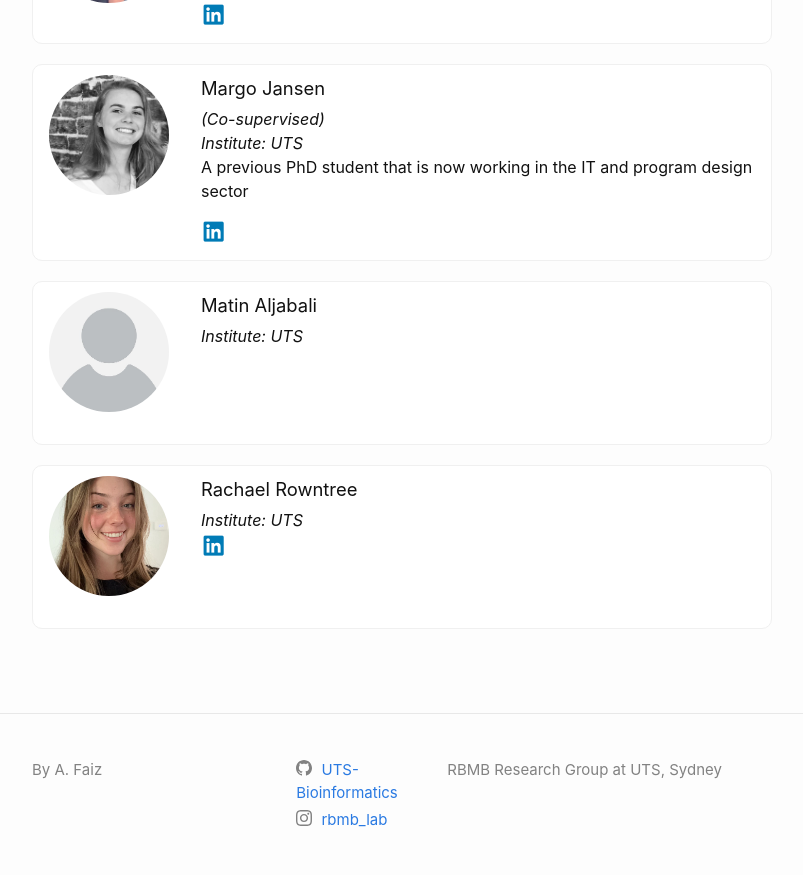
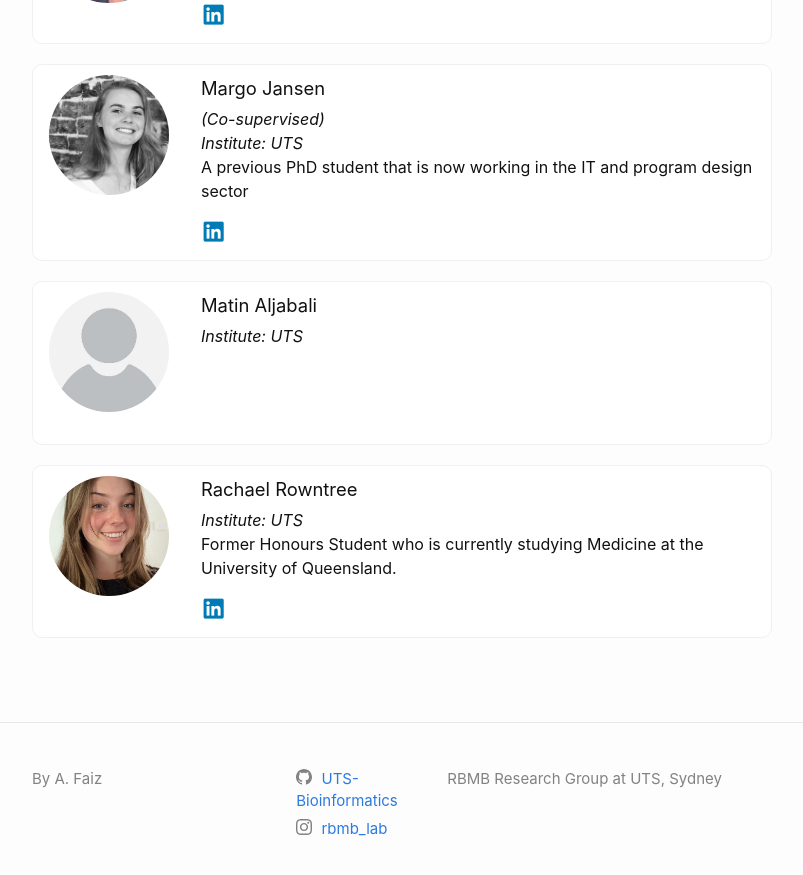
Before and after one commit to UTS-Bioinformatics/uts-bioinformatics.github.io, a Jekyll site: the page built from _pages/meet-the-team.markdown, in a window 1280 px wide and 900 px high, scrolled down 6050 px. Shown: the top 875 px of the window, without its empty margins (238-1041 px from the left). Built offline with Jekyll 4.4.1, drawn with Linux system fonts in a browser that asks for light colours.

Commit message:
Update Rachael-Rowntree.markdown

```diff
--- a/contents/_team_members/Rachael-Rowntree.markdown
+++ b/contents/_team_members/Rachael-Rowntree.markdown
@@ -8,3 +8,4 @@ institute: "UTS"
 linkedin: https://www.linkedin.com/in/rachael-rowntree/
 co_supervised: False
 ---
+Former Honours Student who is currently studying Medicine at the University of Queensland.
```
